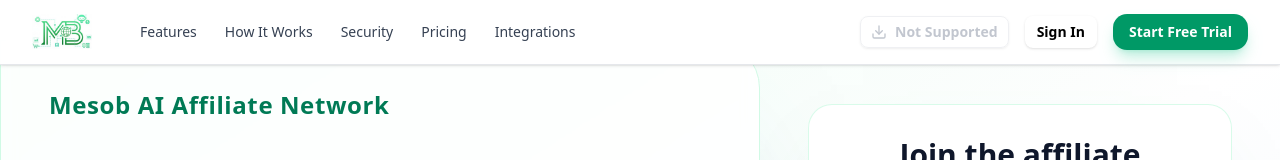
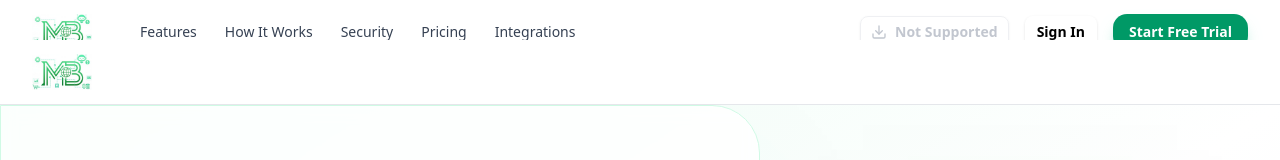
Before and after one commit to Abik1221/gugu-gaga-, a Next.js app in the folder front_end/: page /register/affiliate in a window 1280 px wide. Shown: the top 160 px of the page. Built offline with nearby package versions, Linux system fonts and the light colour scheme; no server answers.

Commit message:
new changes for the ui and regestartion

```diff
--- a/front_end/app/(auth)/register/affiliate/page.tsx
+++ b/front_end/app/(auth)/register/affiliate/page.tsx
@@ -11,6 +11,7 @@
 import { AuthAPI } from "@/utils/api";
 import Image from "next/image";
 import affiliateRegistrationImage from "@/public/affiliateregistration.jpeg";
+import logoImage from "@/public/mesoblogo.jpeg";
 export default function AffiliateRegisterPage() {
   const router = useRouter();
   const { show } = useToast();
@@ -74,6 +75,17 @@
   ];
 
   return (
+    <>
+      {/* Navigation */}
+      <nav className="bg-white border-b border-gray-200 sticky top-0 z-50">
+        <div className="max-w-7xl mx-auto px-4 sm:px-6 lg:px-8">
+          <div className="flex justify-between items-center h-16">
+            <Link href="/" className="flex items-center text-gray-900 hover:text-emerald-600 transition">
+              <Image height={60} width={60} src={logoImage} alt="MesobAI logo" />
+            </Link>
+          </div>
+        </div>
+      </nav>
     <div className="relative min-h-screen bg-gradient-to-br from-emerald-50 via-white to-blue-50 text-slate-900">
       <div className="absolute inset-0 -z-10 overflow-hidden">
         <div className="absolute top-[-6rem] left-[-4rem] h-72 w-72 rounded-full bg-emerald-200/40 blur-3xl" />
@@ -260,5 +272,6 @@
         </div>
       </div>
     </div>
+    </>
   );
 }
--- a/front_end/app/(auth)/register/pharmacy/page.tsx
+++ b/front_end/app/(auth)/register/pharmacy/page.tsx
@@ -9,6 +9,8 @@
 import { useToast } from "@/components/ui/toast";
 import { AuthAPI, UploadAPI } from "@/utils/api";
 import { SimpleLoading } from "@/components/ui/simple-loading";
+import Image from "next/image";
+import logoImage from "@/public/mesoblogo.jpeg";
 
 type FieldKey =
   | "pharmacyName"
@@ -167,6 +169,17 @@
   ];
 
   return (
+    <>
+      {/* Navigation */}
+      <nav className="bg-white border-b border-gray-200 sticky top-0 z-50">
+        <div className="max-w-7xl mx-auto px-4 sm:px-6 lg:px-8">
+          <div className="flex justify-between items-center h-16">
+            <Link href="/" className="flex items-center text-gray-900 hover:text-emerald-600 transition">
+              <Image height={60} width={60} src={logoImage} alt="MesobAI logo" />
+            </Link>
+          </div>
+        </div>
+      </nav>
     <div className="relative flex min-h-screen text-white">
       <div className="absolute inset-0 -z-10">
         <div className="absolute top-10 left-10 h-80 w-80 rounded-full bg-emerald-500/15 blur-3xl" />
@@ -488,6 +501,7 @@
         </motion.div>
       </div>
     </div>
+    </>
   );
 }
 
--- a/front_end/app/(marketing)/contact/page.tsx
+++ b/front_end/app/(marketing)/contact/page.tsx
@@ -7,6 +7,9 @@
 import { Textarea } from "@/components/ui/textarea";
 import { Card, CardContent } from "@/components/ui/card";
 import { ArrowLeft, Mail, Phone, MapPin, Clock } from "lucide-react";
+import Link from "next/link";
+import Image from "next/image";
+import logoImage from "@/public/mesoblogo.jpeg";
 
 export default function ContactPage() {
   const router = useRouter();
@@ -38,6 +41,16 @@
 
   return (
     <div className="min-h-screen bg-gradient-to-br from-gray-50 to-emerald-50">
+      {/* Navigation */}
+      <nav className="bg-white border-b border-gray-200 sticky top-0 z-50">
+        <div className="max-w-7xl mx-auto px-4 sm:px-6 lg:px-8">
+          <div className="flex justify-between items-center h-16">
+            <Link href="/" className="flex items-center text-gray-900 hover:text-emerald-600 transition">
+              <Image height={60} width={60} src={logoImage} alt="MesobAI logo" />
+            </Link>
+          </div>
+        </div>
+      </nav>
       {/* Main Content */}
       <div className="max-w-7xl mx-auto px-4 sm:px-6 lg:px-8 py-12">
         <div className="text-center mb-12">
```
